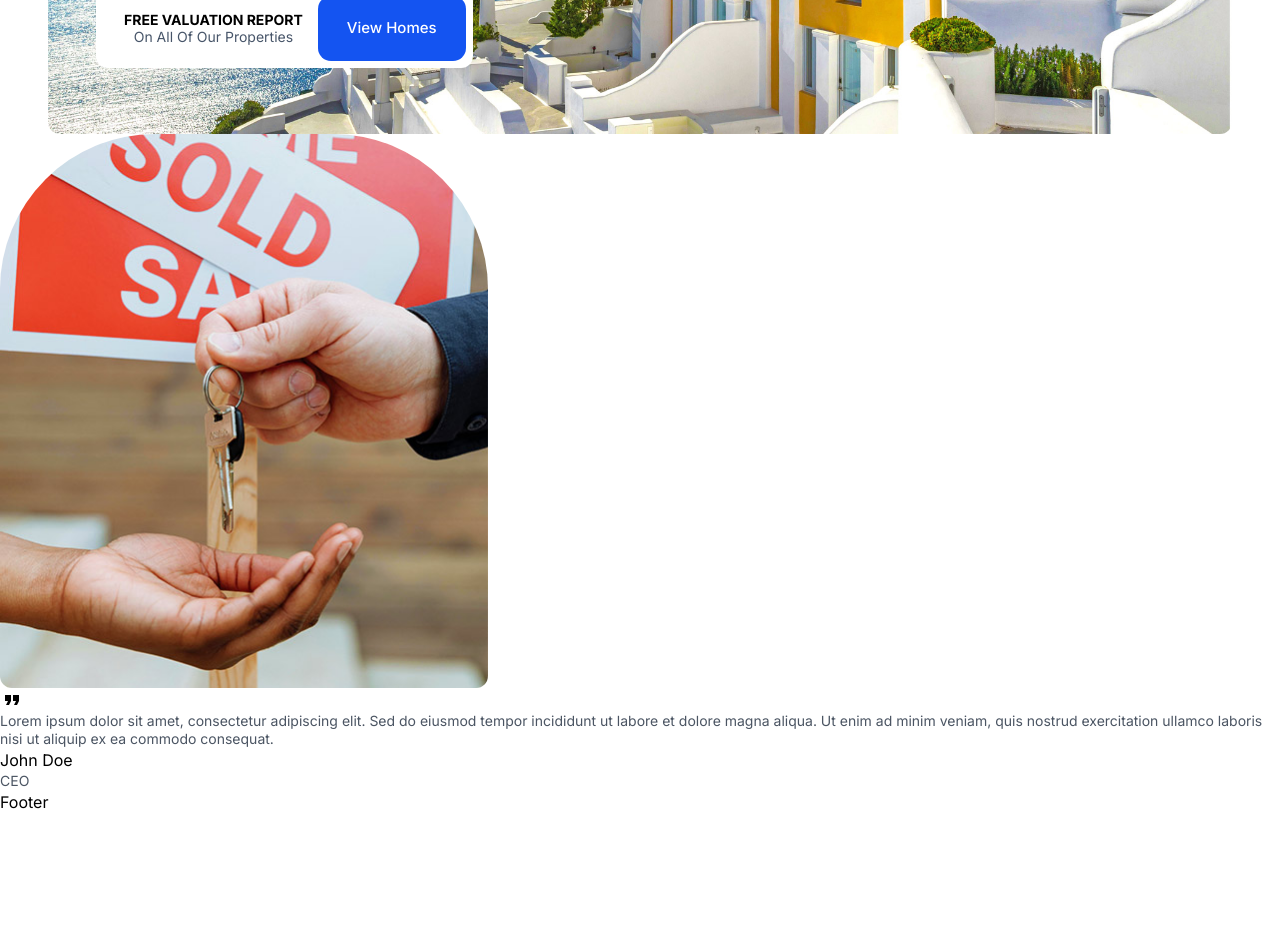
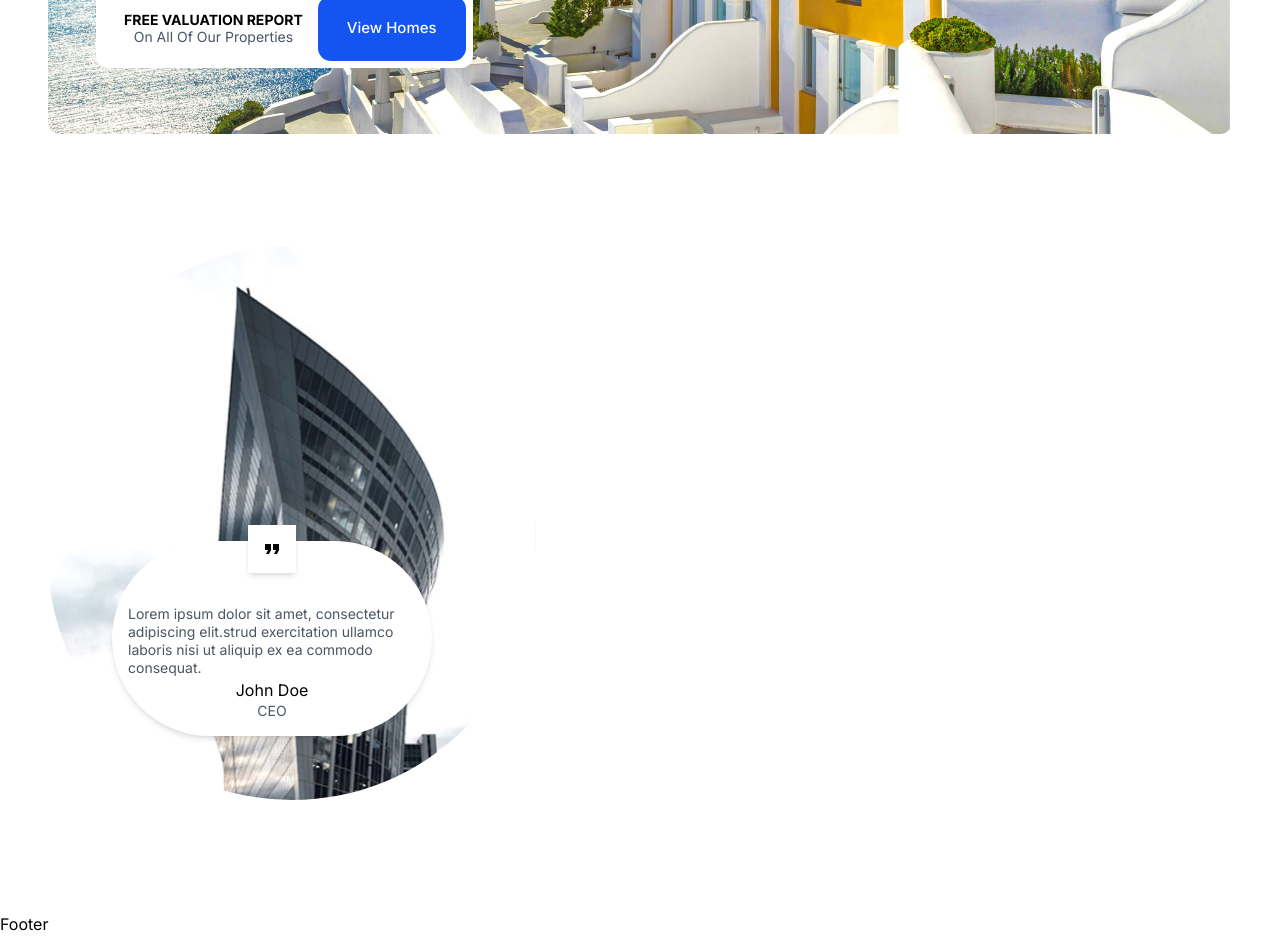
Before and after one commit to kgothatsontsane/homestead, a React (Vite) app in the folder frontend/: page / in a window 1280 px wide. Shown: the part 620-1556 px from the top of the page. Before the commit the page ends 1434 px from the top, so only its background shows below. Built offline with nearby package versions, Linux system fonts and the light colour scheme; a web font is replaced by a local one.

Commit message:
DevTrack: Files: About.jsx. [home-about-section]  | Changes in: About.jsx

```diff
--- a/frontend/src/components/About.jsx
+++ b/frontend/src/components/About.jsx
@@ -4,21 +4,19 @@ import { MdFormatQuote } from 'react-icons/md'
 
 const About = () => {
   return (
-    <section>
-        <div>
-            <div>
-                <img src={aboutImg} alt="About Us" className='rounded-xl rounded-t-[155px] w-[488px]'/>
-                <div>
-                    <span>
+    <section className='max-padd-container py-16 xl:py-28'>
+        <div className='flex flex-col xl:flex-row items-center justify-between gap-10'>
+            <div className='flex-1 relative'>
+                <img src={aboutImg} alt="About Us" className='rounded-full w-[488px]'/>
+                  <div className='bg-white absolute bottom-16 left-16 shadow-md max-w-xs max-h-xs p-4 rounded-full flexCenter flex-col'>
+                    <span className='relative bottom-8 p-3 shadow-md bg-white '>
                         <MdFormatQuote className='text-2xl'/>
-                        <span>
-                            <p>
-                                Lorem ipsum dolor sit amet, consectetur adipiscing elit. Sed do eiusmod tempor incididunt ut labore et dolore magna aliqua. Ut enim ad minim veniam, quis nostrud exercitation ullamco laboris nisi ut aliquip ex ea commodo consequat.
-                            </p>
-                                <h3>John Doe</h3>
-                                <p>CEO</p>
-                        </span>
                     </span>
+                    <p>
+                        Lorem ipsum dolor sit amet, consectetur adipiscing elit.strud exercitation ullamco laboris nisi ut aliquip ex ea commodo consequat.
+                    </p>
+                    <h3>John Doe</h3>
+                    <p>CEO</p>
                 </div>
             </div>
         </div>
```
Also changed, not shown: frontend/src/assets/about.jpg.
